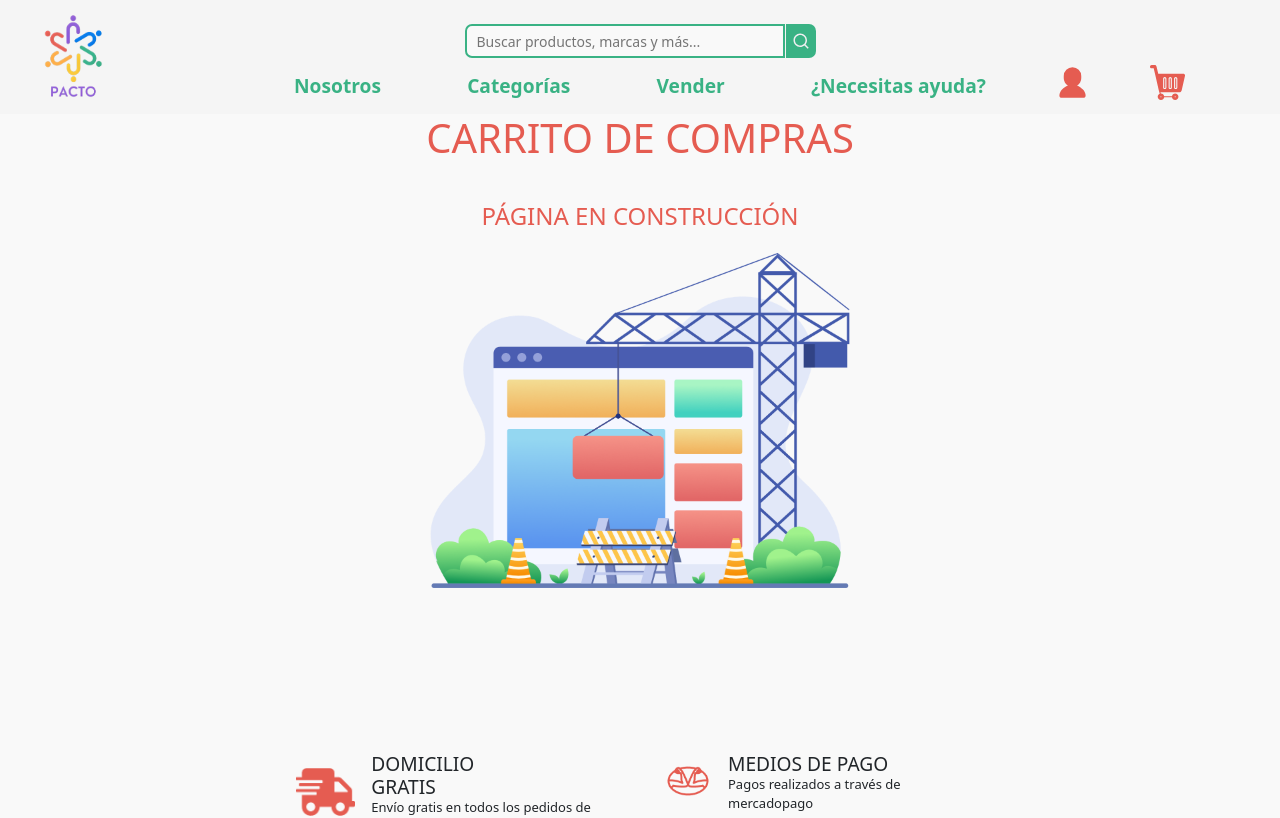
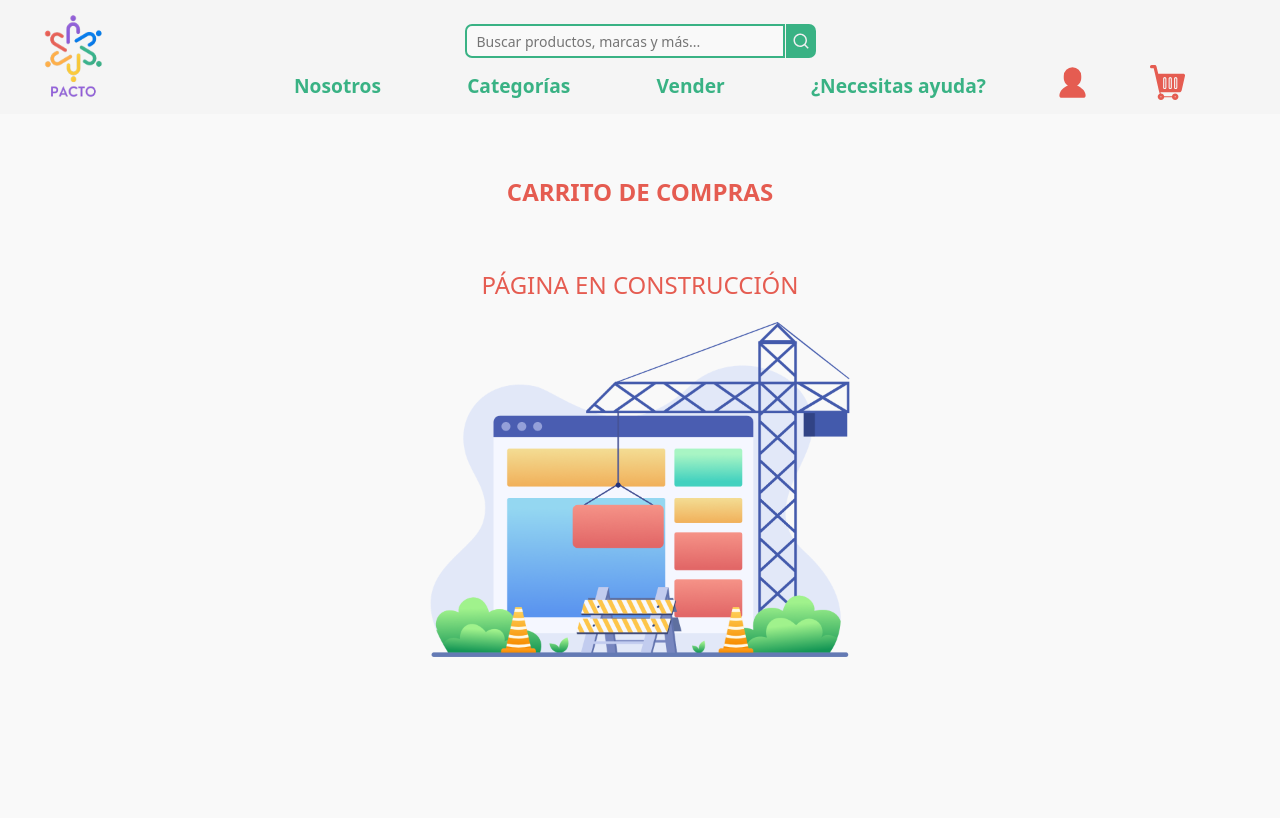
Before and after one commit to lkguevara/pacto, a Next.js app in the folder client/: page /cart in a window 1280 px wide. Shown: the top 818 px of the page. Built offline with nearby package versions, Linux system fonts and the light colour scheme.

Commit message:
Ajustes de estilo de la página del carrito (en Construcción)

```diff
--- /dev/null
+++ b/client/src/components/carrito.js
@@ -0,0 +1,14 @@
+import styles from "../styles/Carrito.module.css";
+import react from 'react';
+import EnConstruccion from './enConstruccion';
+
+const Carrito = () => {
+    return (
+        <div className={styles.container}>
+            <h2 className={styles.title}>Carrito de Compras</h2>
+            <EnConstruccion />
+        </div>
+    )
+};
+
+export default Carrito;
--- a/client/src/pages/cart.js
+++ b/client/src/pages/cart.js
@@ -1,14 +1,15 @@
-import styles from '@/styles/Home.module.css';
+import styles from '@/styles/Cart.module.css';
 import Layout from '@/components/layout';
 import Link from 'next/link';
-import EnConstruccion from '@/components/enConstruccion';
+import Carrito from '@/components/carrito';
 
 export default function Cart() {
   return (
     <>
       <Layout title="Cart">
-        <h1 className={styles.title}>Carrito de Compras</h1>
-        <EnConstruccion />
+        <div className={styles.container}>
+          <Carrito />
+        </div>
       </Layout>
 
     </>
--- /dev/null
+++ b/client/src/styles/Carrito.module.css
@@ -0,0 +1,13 @@
+.container {
+  max-width: 1200px;
+}
+
+.title {
+  font-size: 1.5rem;
+  font-weight: bold;
+  text-align: center;
+  text-transform: uppercase;
+  color: var(--rosa);
+  margin: 2rem 0;
+  padding: 0 2rem;
+}
--- /dev/null
+++ b/client/src/styles/Cart.module.css
@@ -0,0 +1,13 @@
+.container {
+  display: flex;
+  flex-direction: column;
+  justify-content: flex-start;
+  align-items: center;
+  min-width: 100%;
+  min-height: 80vh;
+  margin: 0rem 0 5rem 0;
+  background-color: var(--blanco);
+  position: relative;
+  top: 0;
+  padding-top: 2rem;
+}
```
